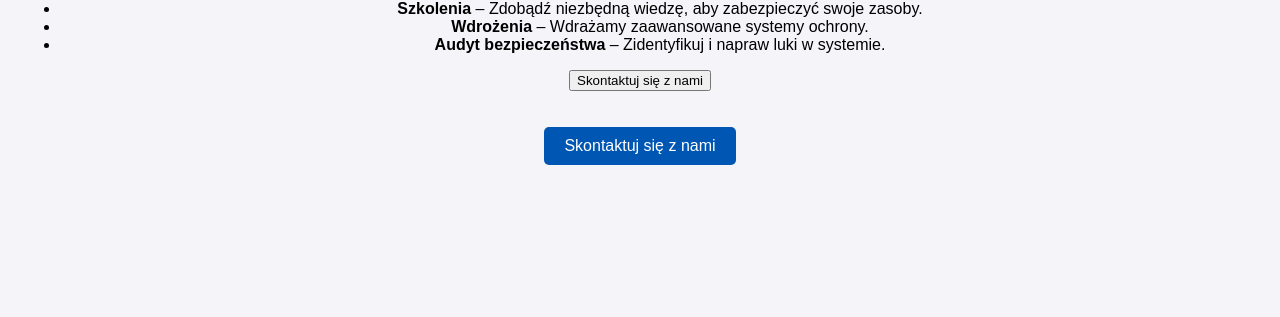
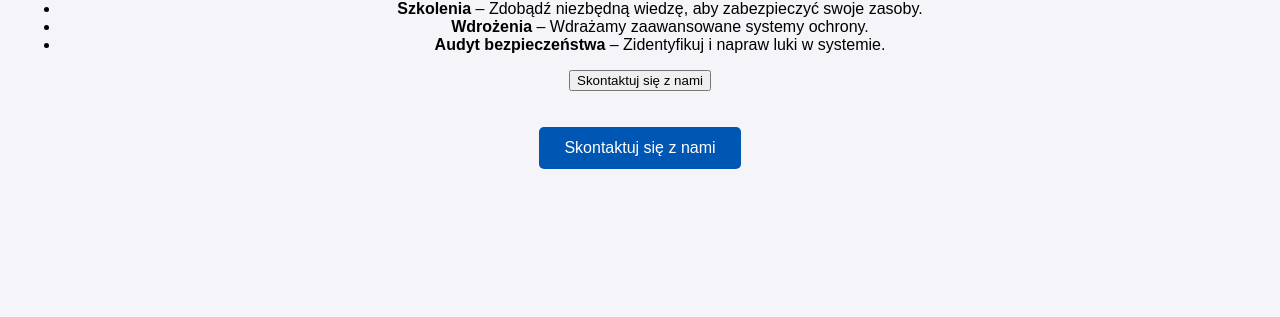
Before and after one commit to dadmins1984/Web, a Jekyll site: the page built from index.md, in a window 1280 px wide. Shown: the part 409-726 px from the top of the page. Built offline with Jekyll 4.4.1, drawn with Linux system fonts in a browser that asks for light colours.

Commit message:
fdasdfaf

```diff
--- a/assets/css/style.css
+++ b/assets/css/style.css
@@ -7,33 +7,35 @@ body {
     padding: 0;
     display: flex;
     flex-direction: column;
-    height: 100vh;  /* Ustawiamy pełną wysokość ekranu */
+    min-height: 100vh; /* Upewnia się, że body zajmuje pełną wysokość */
   }
 
   main {
-    flex: 1;  /* Zapewnia, że main będzie zajmować całą dostępną przestrzeń, pozostawiając miejsce na stopkę */
+    flex: 1;  /* Gwarantuje, że main będzie elastyczny i zajmuje przestrzeń */
     padding: 20px;
     text-align: center;
   }
 
-  /* Przycisk "Skontaktuj się z nami" */
+  /* Styl przycisku "Skontaktuj się z nami" */
   .contact-btn {
-    padding: 10px 20px;
+    padding: 12px 25px;
     font-size: 16px;
     background-color: #0056b3;
     color: white;
     border: none;
     border-radius: 5px;
     cursor: pointer;
-    margin-top: 20px;  /* Oddalenie przycisku */
-    margin-bottom: 30px;  /* Odsunięcie o dwa entery */
+    margin-top: 20px;  /* Dodanie przestrzeni nad przyciskiem */
+    margin-bottom: 30px;  /* Odsunięcie przycisku o dwa entery */
+    display: inline-block; /* Sprawia, że przycisk jest wyświetlany jako blok, umożliwiając stylowanie */
+    transition: background-color 0.3s ease;
   }
 
   .contact-btn:hover {
     background-color: #004080;
   }
 
-  /* Stylizacja dolnej belki (footer) */
+  /* Stylizacja stopki, aby była zawsze na dole ekranu */
   footer {
     position: fixed;
     bottom: 0;
@@ -45,7 +47,7 @@ body {
     padding: 15px 0;
     font-size: 14px;
     font-family: 'Arial', sans-serif;
-    z-index: 1000;  /* Zapewnia, że stopka będzie na wierzchu */
+    z-index: 1000;  /* Gwarantuje, że stopka będzie zawsze na wierzchu */
   }
 
   footer a {
@@ -57,8 +59,16 @@ body {
     text-decoration: underline;
   }
 
-  /* Dodatkowy styl dla nagłówków, jeśli chcesz ładnie je wycentrować */
+  /* Zastosowanie wyśrodkowanego tekstu */
   h1, h2, h3 {
     color: #333;
     text-align: center;
   }
+
+  /* Dodatkowe poprawki dla responsywności */
+  @media screen and (max-width: 600px) {
+    .contact-btn {
+      width: 100%; /* Sprawia, że przycisk będzie zajmować pełną szerokość ekranu na małych urządzeniach */
+      padding: 15px;
+    }
+  }
```
